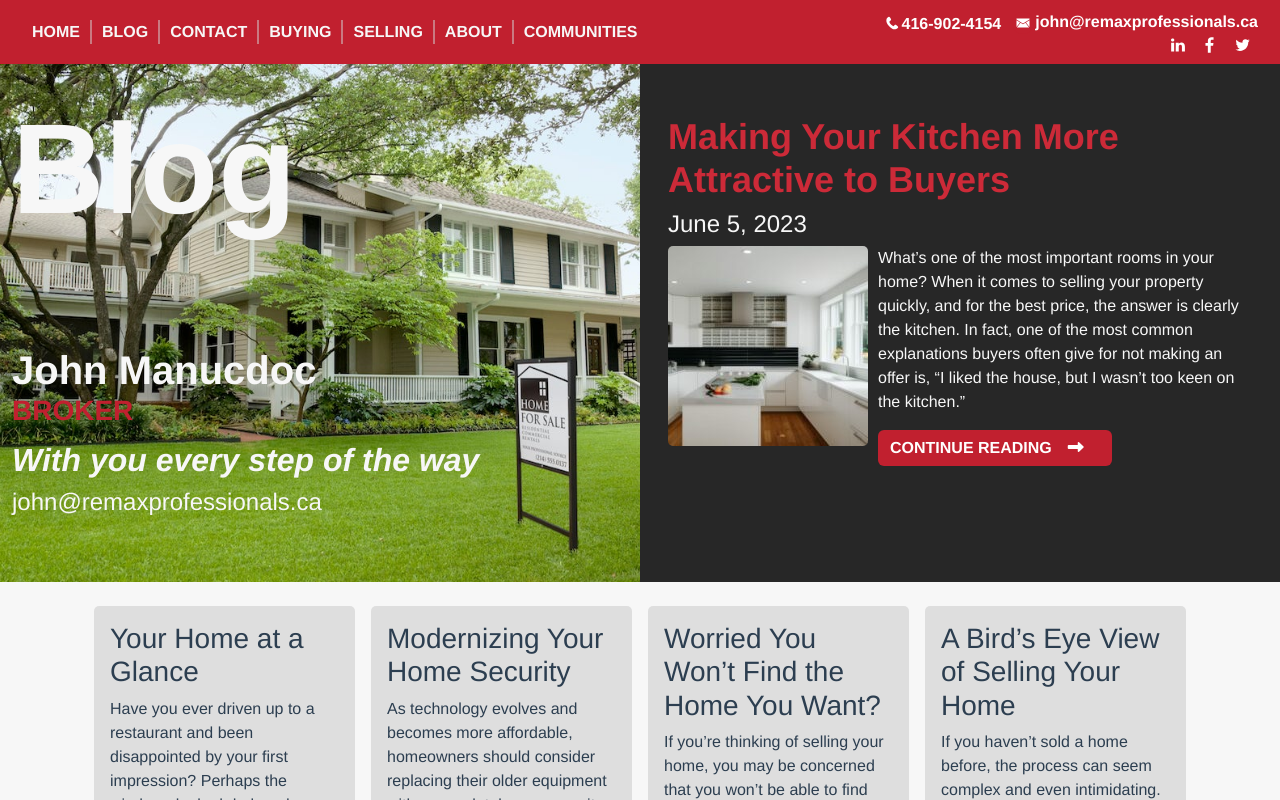
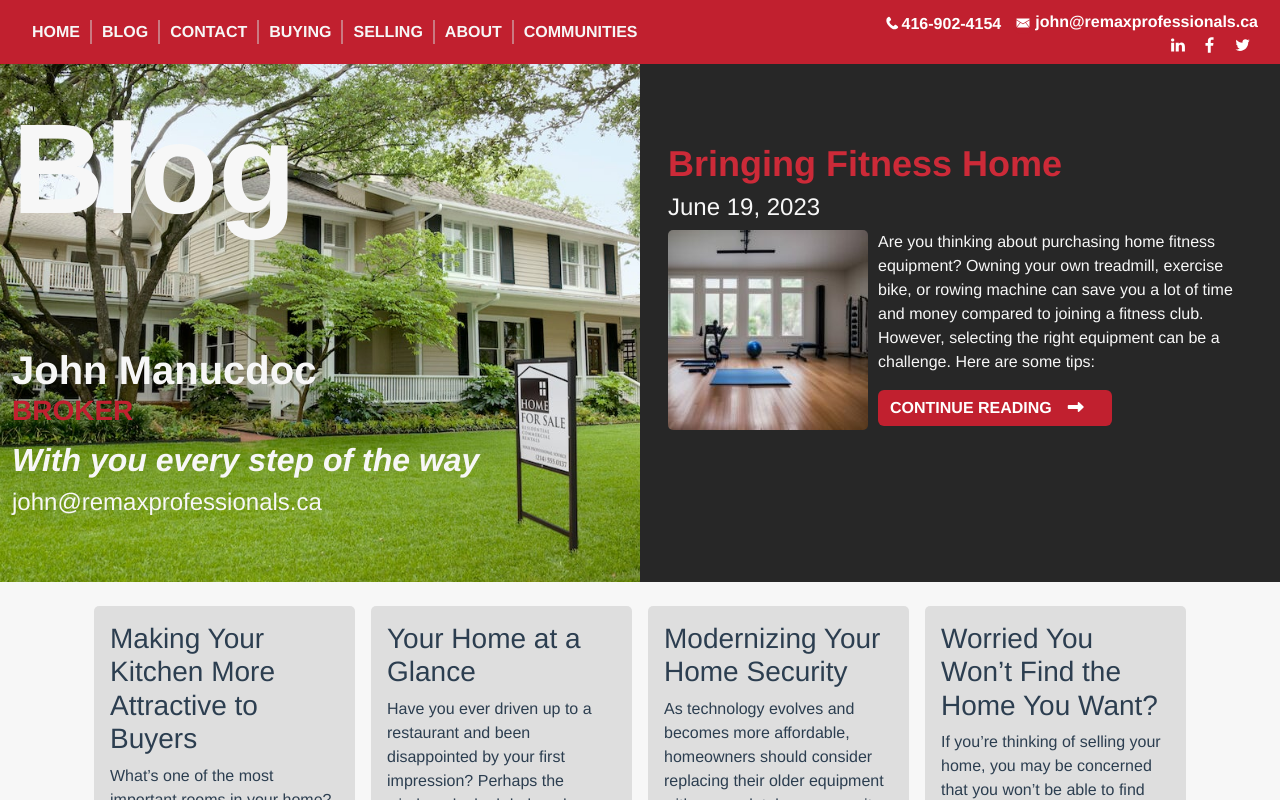
Before and after one commit to Sanparty/jmanucdoc-vue, a Vue app: page /blog in a window 1280 px wide. Shown: the top 800 px of the page. Built offline with nearby package versions, Linux system fonts and the light colour scheme.

Commit message:
added blog 27

```diff
--- a/src/js/components/data/blogposts.js
+++ b/src/js/components/data/blogposts.js
@@ -489,7 +489,24 @@ const blogpost26 = new Blogpost (
     "blog26.jpeg",
     "Kitchen"
 );
-const blogpostArray = [blogpost1, blogpost2, blogpost3, blogpost4, blogpost5, blogpost6, blogpost7, blogpost8, blogpost9, blogpost10, blogpost11, blogpost12, blogpost13, blogpost14, blogpost15, blogpost16, blogpost17, blogpost18, blogpost19, blogpost20, blogpost21, blogpost22, blogpost23, blogpost24, blogpost25, blogpost26];
+const blogpost27 = new Blogpost (
+    "blog27",
+    "Bringing Fitness Home",
+    "John Manucdoc",
+    "June 19, 2023",
+    "Are you thinking about purchasing home fitness equipment? Owning your own treadmill, exercise bike, or rowing machine can save you a lot of time and money compared to joining a fitness club. However, selecting the right equipment can be a challenge. Here are some tips:",
+    `<p>Are you thinking about purchasing home fitness equipment? Owning your own treadmill, exercise bike, or rowing machine can save you a lot of time and money compared to joining a fitness club. However, selecting the right equipment can be a challenge. Here are some tips:</p>
+    <ul>
+    <li>Try it first. Ask your home fitness equipment dealer to let you do a few minutes of exercise on the machine you’re considering. Most will agree. Be suspicious if they don’t.</li>
+    <li>Ask around. Staff at local fitness clubs know the best equipment. Ask them for recommendations. Also ask friends and colleagues.</li>
+    <li>Read on-line reviews. Type the name and model of the fitness machine you’re considering into Google along with the word “reviews”. Chances are you’ll find several websites that contain candid customer comments, complaints and testimonials.</li>
+    <li>Make sure it fits. Home fitness equipment can take up a lot of space. Make sure the one you select fits in the room you have in mind. Pay particular attention to the ceiling height. You don’t want to hit your head while working out on your stair climber!</li>
+    </ul>`,
+    "blogpost27.html",
+    "blog27.jpg",
+    "Fitness Area"
+);
+const blogpostArray = [blogpost1, blogpost2, blogpost3, blogpost4, blogpost5, blogpost6, blogpost7, blogpost8, blogpost9, blogpost10, blogpost11, blogpost12, blogpost13, blogpost14, blogpost15, blogpost16, blogpost17, blogpost18, blogpost19, blogpost20, blogpost21, blogpost22, blogpost23, blogpost24, blogpost25, blogpost26, blogpost27];
 
 export default blogpostArray
 
```
Also changed, not shown: src/assets/images/blog/blog27.jpg (added).
